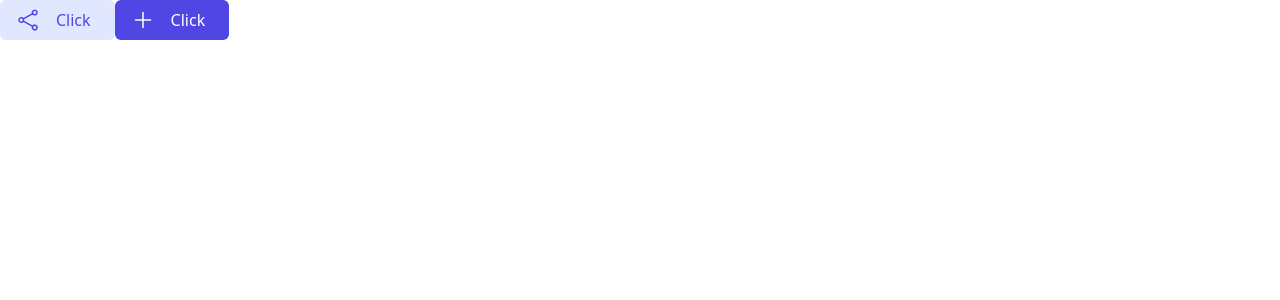
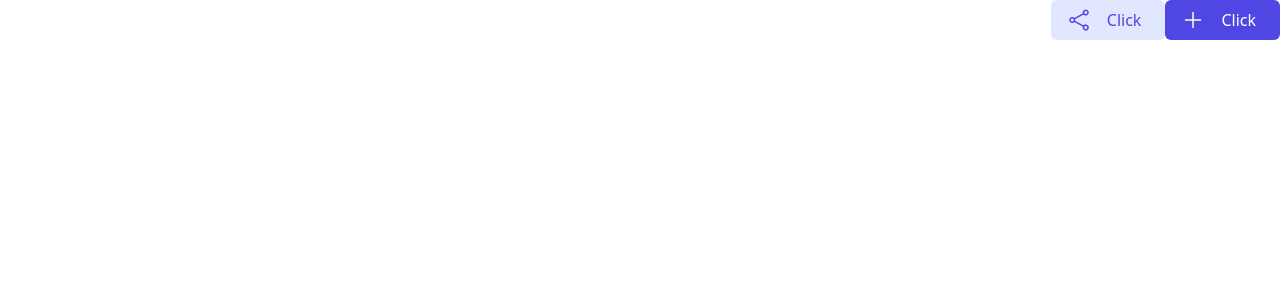
Before and after one commit to Fuzailkazi/recall_FE, a React (Vite) app: page / in a window 1280 px wide. Shown: the top 300 px of the page. Built offline with nearby package versions, Linux system fonts and the light colour scheme.

Commit message:
colors set

```diff
--- a/src/App.tsx
+++ b/src/App.tsx
@@ -5,7 +5,7 @@
 function App() {
   return (
     <>
-      <div className='flex flex-row'>
+      <div className='flex flex-row  justify-end items-center'>
         <Button
           variant='secondary'
           text='Click'
--- a/tailwind.config.js
+++ b/tailwind.config.js
@@ -4,6 +4,11 @@
   theme: {
     extend: {
       colors: {
+        gray: {
+          100: '#eeeeef',
+          200: '#e6e9ed',
+          600: '#95989c',
+        },
         purple: {
           300: '#e0e7fe',
           500: '#3e38a7',
```
Also changed, not shown: src/components/Card.tsx (added), src/components/Sidebar.tsx (added), src/components/SidebarItem.tsx (added).
